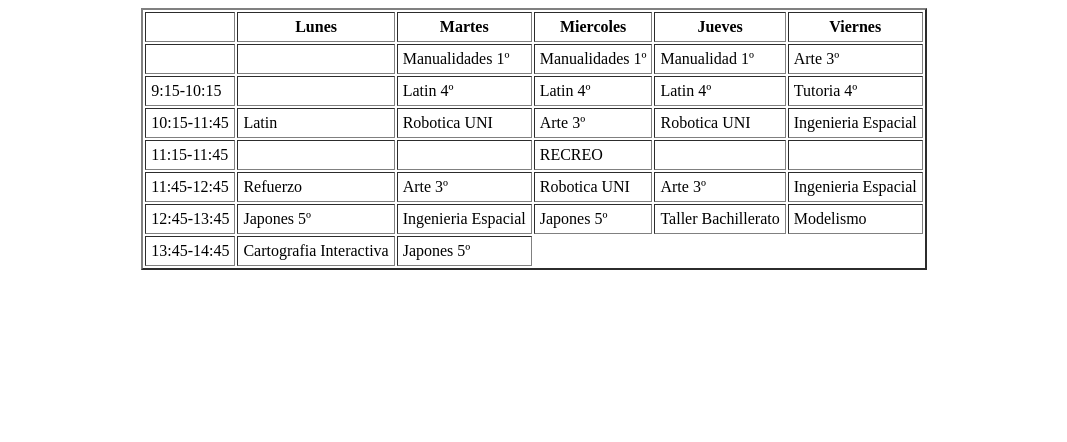
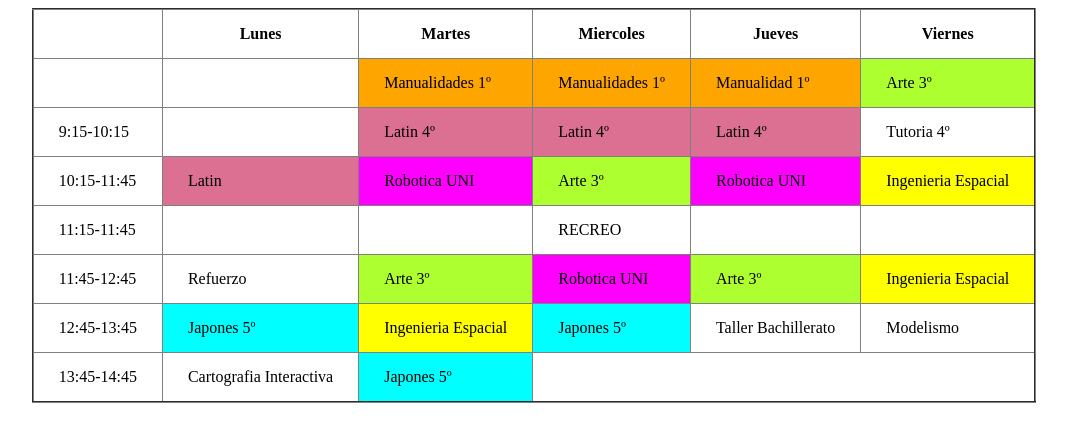
Before and after one commit to AntonioFPllefia/M8-smx-Aguera, a plain HTML site: page AntonioM8/Practicas/agueraperzantonio9/index.html in a window 1280 px wide. Shown: the whole page, without its empty margins (106-1173 px from the left). Drawn offline with Linux system fonts and the light colour scheme.

Commit message:
se ha acabado la segunda tabla y se ha eliminado la primera carpeta

```diff
--- a/AntonioM8/Examenes/antonioagueraperez-Examen01/style.css
+++ /dev/null
@@ -1,39 +0,0 @@
-body{
-    background-color: white;
-}
-button{
-    background-color: blueviolet;
-    border: 0px;
-    color: white;
-    padding: 10px;
-
-}
-h1{
-    font-family: 'Libre Baskerville';
-}
-h3{
-    font-family: Libre Baskerville;
-}
-h4{
-    font-family: Libre Baskerville;
-}
-.Padre{
-    display: flex;
-    justify-content: center;
-    gap: 50px;
-    padding: 5%;
-}
-.Hijo{
-    background-color: whitesmoke;
-    font-weight: bold;
-    font-family: 'Libre Baskerville';
-    font-size: 30px;
-    padding: 50px;
-    display: flex;
-    align-items: start;
-    justify-content: center;
-}
-.Second{
-    display: flex;
-    justify-content: end;
-}
--- /dev/null
+++ b/AntonioM8/Examenes/antonioagueraperez-Examen02/style.css
@@ -0,0 +1,5 @@
+.Container{
+    display: flex;
+    justify-content: flex-start;
+    align-self: center;
+}
--- a/AntonioM8/Practicas/agueraperzantonio9/index.html
+++ b/AntonioM8/Practicas/agueraperzantonio9/index.html
@@ -20,26 +20,26 @@
             <tr>
                 <td></td>
                 <td></td>
-                <td>Manualidades 1º</td>
-                <td>Manualidades 1º</td>
-                <td>Manualidad 1º</td>
-                <td>Arte 3º</td>
+                <td class="Manualidad">Manualidades 1º</td>
+                <td class="Manualidad">Manualidades 1º</td>
+                <td class="Manualidad">Manualidad 1º</td>
+                <td class="Arte">Arte 3º</td>
             </tr>
             <tr>
                 <td>9:15-10:15</td>
                 <td></td>
-                <td>Latin 4º</td>
-                <td>Latin 4º</td>
-                <td>Latin 4º</td>
+                <td class="Latin">Latin 4º</td>
+                <td class="Latin">Latin 4º</td>
+                <td class="Latin">Latin 4º</td>
                 <td>Tutoria 4º</td>
             </tr>
             <tr>
                 <td>10:15-11:45</td>
-                <td>Latin</td>
-                <td>Robotica UNI</td>
-                <td>Arte 3º</td>
-                <td>Robotica UNI</td>
-                <td>Ingenieria Espacial</td>
+                <td class="Latin">Latin</td>
+                <td class="Robotica">Robotica UNI</td>
+                <td class="Arte">Arte 3º</td>
+                <td class="Robotica">Robotica UNI</td>
+                <td class="Ingenieria">Ingenieria Espacial</td>
             </tr>
             <tr>
                 <td>11:15-11:45</td>
@@ -52,23 +52,23 @@
             <tr>
                 <td>11:45-12:45</td>
                 <td>Refuerzo</td>
-                <td>Arte 3º</td>
-                <td>Robotica UNI</td>
-                <td>Arte 3º</td>
-                <td>Ingenieria Espacial</td>
+                <td class="Arte">Arte 3º</td>
+                <td class="Robotica">Robotica UNI</td>
+                <td class="Arte">Arte 3º</td>
+                <td class="Ingenieria">Ingenieria Espacial</td>
             </tr>
             <tr>
                 <td>12:45-13:45</td>
-                <td>Japones 5º</td>
-                <td>Ingenieria Espacial</td>
-                <td>Japones 5º</td>
+                <td class="Japones">Japones 5º</td>
+                <td class="Ingenieria">Ingenieria Espacial</td>
+                <td class="Japones">Japones 5º</td>
                 <td>Taller Bachillerato</td>
                 <td>Modelismo</td>
             </tr>
             <tr>
                 <td>13:45-14:45</td>
                 <td>Cartografia Interactiva</td>
-                <td>Japones 5º</td>
+                <td class="Japones">Japones 5º</td>
             </tr>
         </table>
     </div>
--- a/AntonioM8/Practicas/agueraperzantonio9/style.css
+++ b/AntonioM8/Practicas/agueraperzantonio9/style.css
@@ -4,5 +4,26 @@
     gap: 30px;
 }
 td,th{
-    padding: 5px;
+    padding: 15px 25px;
 }
+table{
+    border-collapse: collapse;
+}
+.Manualidad{
+    background-color: orange;
+}
+.Arte{
+    background-color: greenyellow;
+}
+.Latin{
+    background-color: palevioletred;
+}
+.Robotica{
+    background-color: fuchsia;
+}
+.Ingenieria{
+    background-color: yellow;
+}
+.Japones{
+    background-color: cyan;
+}
```
Also changed, not shown: AntonioM8/Examenes/antonioagueraperez-Examen01/index.html (deleted, +0 -35 lines), AntonioM8/Examenes/antonioagueraperez-Examen02/index.html (added, +17 -0 lines).
